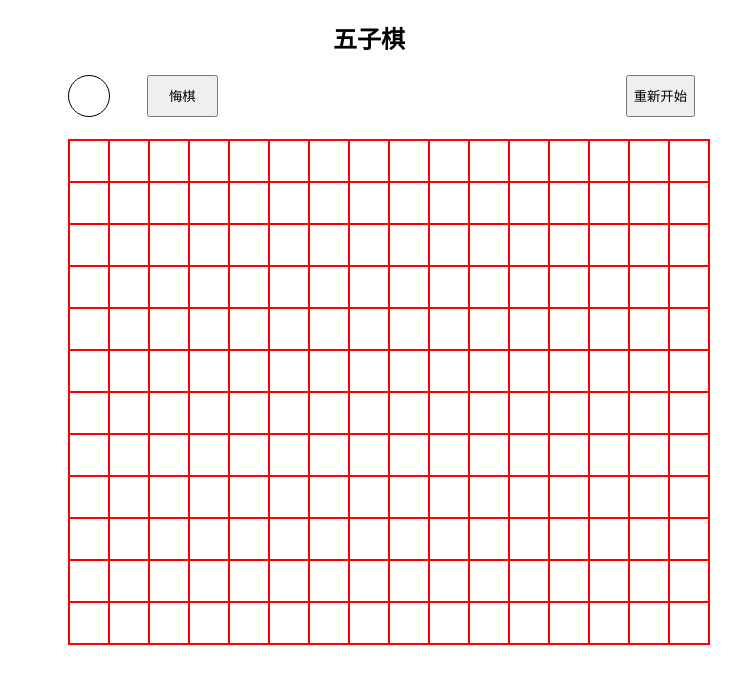
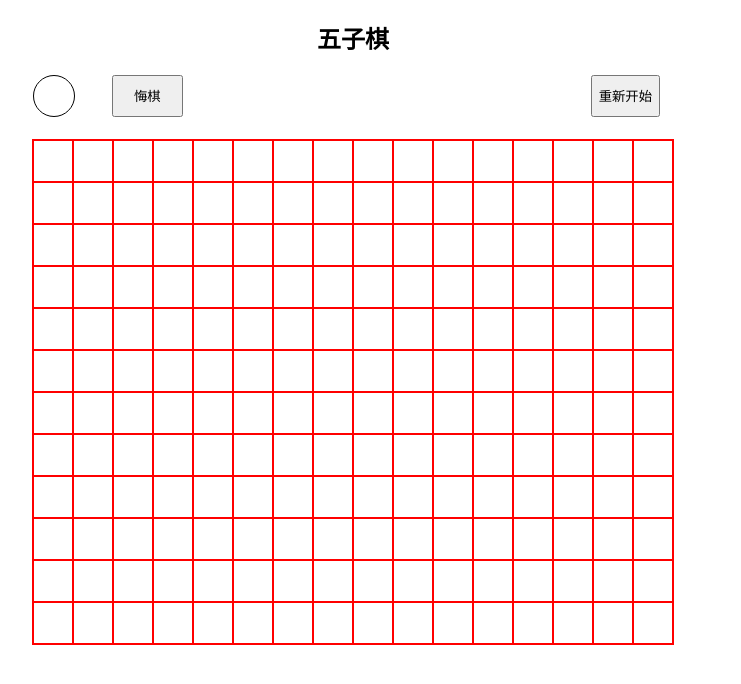
Before and after one commit to Guohjia/js-exercise, a plain HTML site: page Five-in-a-row/Five-in-a-row.html in a window 1280 px wide. Shown: the whole page, without its empty margins (287-1028 px from the left). Drawn offline with Linux system fonts and the light colour scheme.

Commit message:
样式居中

```diff
--- a/Five-in-a-row/Five-in-a-row.html
+++ b/Five-in-a-row/Five-in-a-row.html
@@ -14,14 +14,13 @@
         }
 
         h2 {
-            display: inline-block;
-            margin-left: 620px;
+            text-align: center;
         }
 
         .header {
             width: 640px;
             display: flex;
-            margin-left:355px;
+            margin: 0 auto;
             margin-bottom:22px;
         }
 
@@ -46,7 +45,7 @@
         .board {
             border: 1px solid red;
             width: 640px;
-            margin-left:355px;
+            margin: 0 auto;
         }
 
         .row {
```
